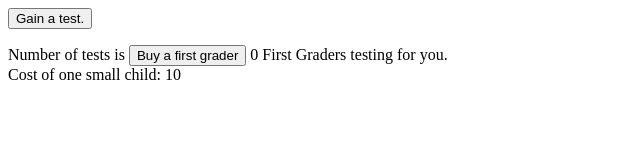
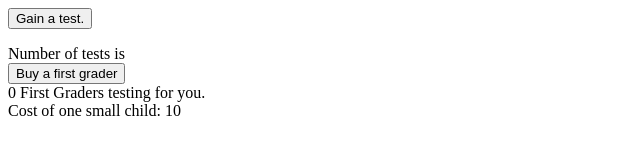
Before and after one commit to swifterjack/badgame, a plain HTML site: page index.html in a window 1280 px wide. Shown: the whole page, without its empty margins (0-640 px from the left). Drawn offline with Linux system fonts and the light colour scheme.

Commit message:
Update index.html

```diff
--- a/index.html
+++ b/index.html
@@ -5,8 +5,8 @@
   </head>
   <body>
 	  <button onClick="testClick(1)">Gain a test.</button>
-	  <p> Number of tests is <span id="tests"></span>
-		  <button onClick"buyFirstgrader()">Buy a first grader</button>
+	  <p> Number of tests is <span id="tests"></span><br />
+		  <button onClick"buyFirstgrader()">Buy a first grader</button><br />
 		  <span id="firstgraders">0</span> First Graders testing for you.<br />
 		  Cost of one small child: <span id="firstgraderCost">10</span><br />
 
```
